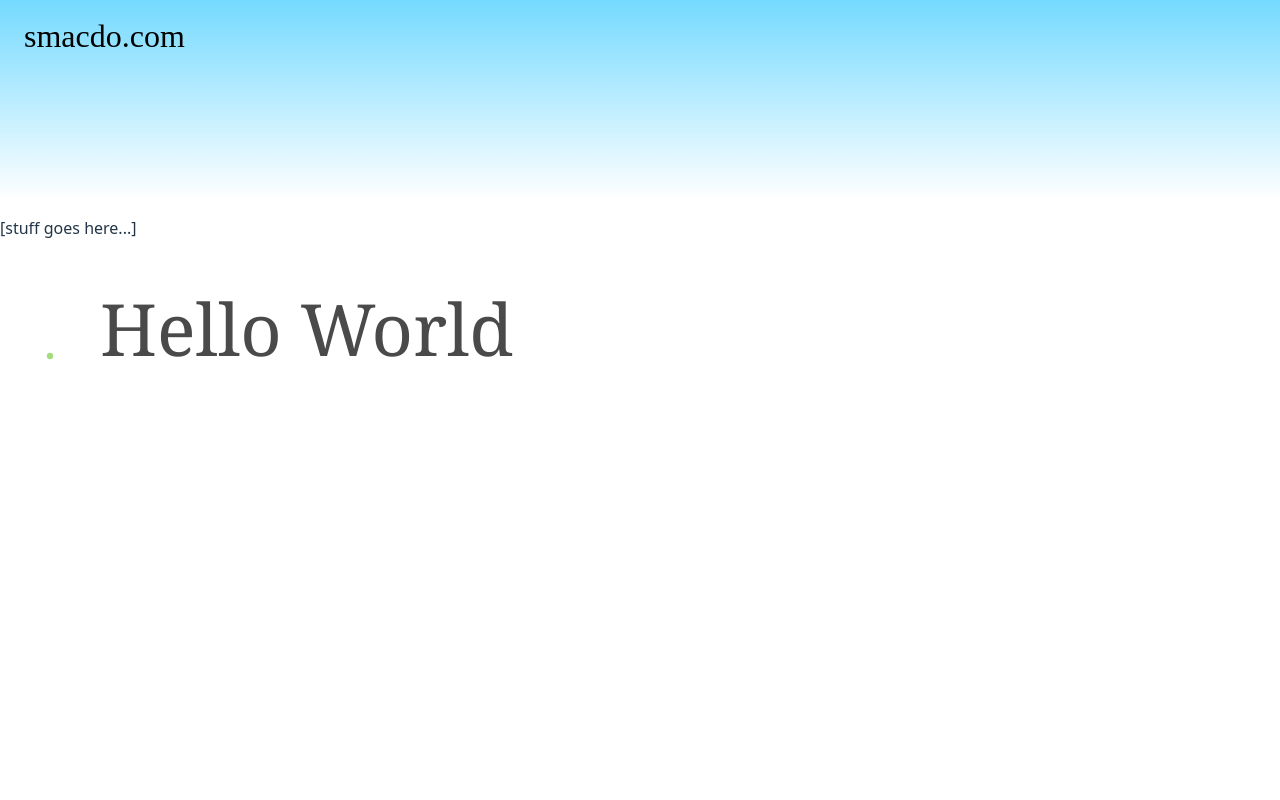
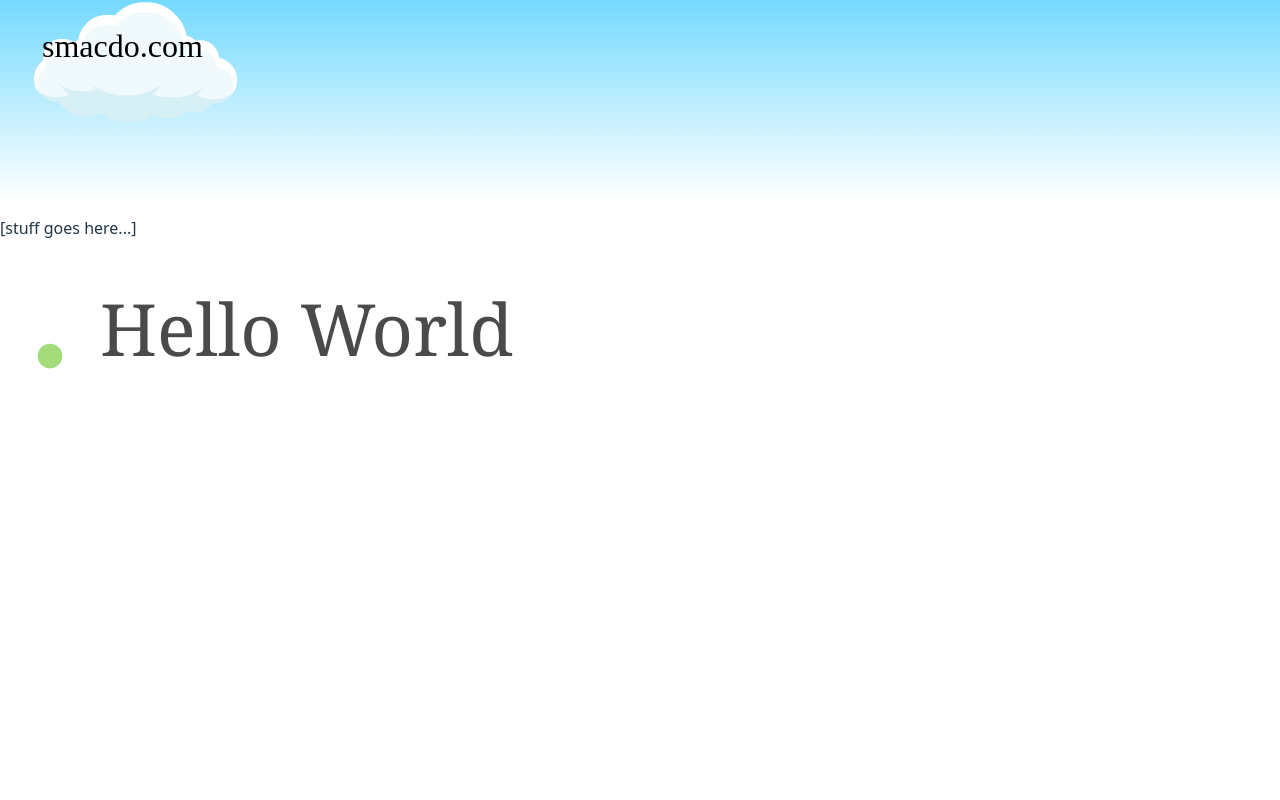
Before and after one commit to smacdo/smacdo_www, a React (Vite) app: page / in a window 1280 px wide. Shown: the top 800 px of the page. Built offline with nearby package versions, Linux system fonts and the light colour scheme; a web font is replaced by a local one.

Commit message:
simple cloud animation experiment

```diff
--- a/src/App.css
+++ b/src/App.css
@@ -18,6 +18,14 @@
     }
 }
 
+.cloud {
+    width: 203px;
+    height: 121px;
+    background: url("/theme/spritesheet_default.png") -250px -365px;
+    /*background-position: 250px 365px;*/
+    position: absolute;
+}
+
 .navbar #logo {
     font-size: 32px;
     font-family: "Delicious Handrawn", cursive;
@@ -25,9 +33,9 @@
     font-weight: bold;
     color: var(--text-color);
     margin: auto var(--gap);
-    margin-top: 12px;
-    margin-left: 24px;
-
+    margin-top: 22px;
+    margin-left: 42px;
+    z-index: 100;
 }
 
 .navbar #menu {
--- a/src/App.tsx
+++ b/src/App.tsx
@@ -5,6 +5,8 @@ import './App.css'
 import Copyright from "./components/Copyright";
 import Route from "./components/Route.tsx";
 import Canvas from "./components/Canvas";
+import {HTMLAttributes, useEffect, useRef} from "react";
+import {not_null} from "./utils.tsx";
 
 
 function App() {
@@ -14,11 +16,11 @@ function App() {
 
             <Route path="/">
                 <p>[stuff goes here...]</p>
-                <Canvas width={1280} height={1024} onDraw={(ctx, nowTime, _deltaTime) => {
+                <Canvas width={800} height={600} onDraw={(ctx, nowTime, _deltaTime) => {
                     ctx.clearRect(0, 0, ctx.canvas.width, ctx.canvas.height)
                     ctx.fillStyle = '#A4DC7B'
                     ctx.beginPath()
-                    ctx.arc(50, 100, 20 * Math.sin(nowTime / 250) ** 2, 0, 2 * Math.PI)
+                    ctx.arc(50, 100, 20 * Math.sin(nowTime / 2500) ** 2, 0, 2 * Math.PI)
                     ctx.fill()
 
                     ctx.font = "72px Georgia, Helvetica, Arial, sans-serif";
@@ -45,9 +47,43 @@ function App() {
     )
 }
 
+interface CloudProps extends HTMLAttributes<HTMLElement> {
+    start_x: number;
+    start_y: number;
+}
+
+function Cloud({start_x, start_y}: CloudProps) {
+    const elementRef = useRef<HTMLElement>(null);
+
+    useEffect(() => {
+        // Determine where the sprite starts on the timeline by measuring the requested start_x
+        // against the browser window's width.
+        const start_left = (window.innerWidth >= start_x ? start_x / window.innerWidth : 1);
+
+        const element = not_null(elementRef.current);
+        element.animate([
+            {
+                left: "0%",
+            },
+            {
+                left: "100%",
+            }
+        ], {
+            duration: 300000,
+            iterations: Number.POSITIVE_INFINITY,
+            iterationStart: start_left,
+        });
+    });
+
+    return (
+        <span ref={elementRef} className="cloud" style={{left: start_x, top: start_y}}/>
+    );
+}
+
 function Header() {
     return (
         <header className="masthead" role="banner">
+            <Cloud start_x={10} start_y={2}/>
             <nav className="navbar" role="navigation">
                 <div id="logo">
                     <a href="/">smacdo.com</a>
```
Also changed, not shown: public/theme/spritesheet_default.png (added).
